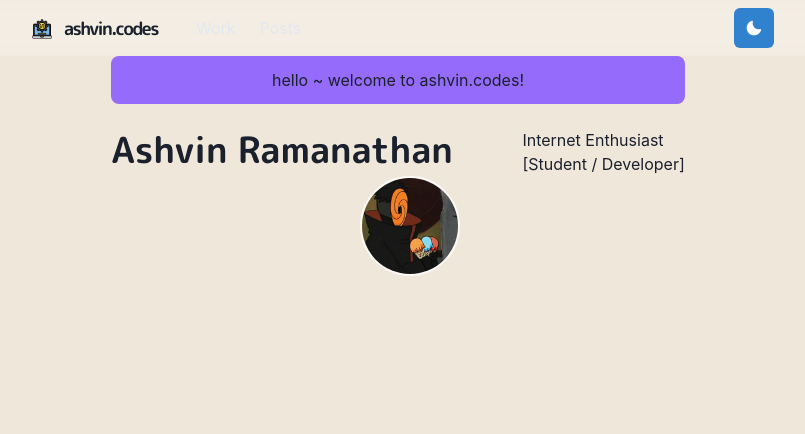
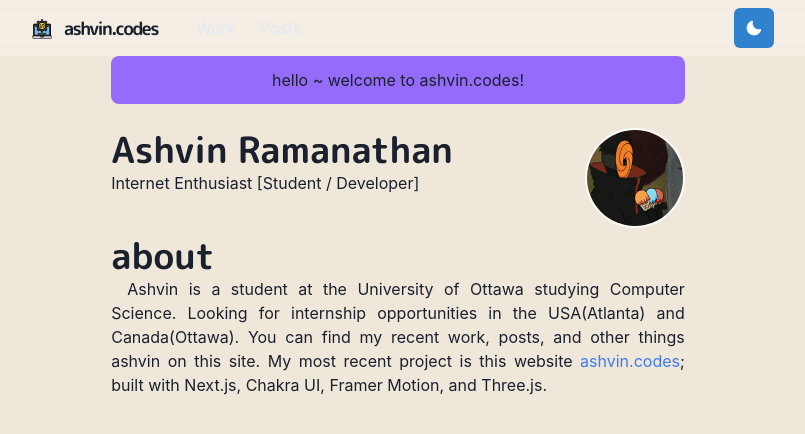
Before and after one commit to shvin/ashvin.codes, a Next.js app: page / in a window 1280 px wide. Shown: the top 434 px of the page, without its empty margins (242-1047 px from the left). Built offline with nearby package versions, Linux system fonts and the light colour scheme.

Commit message:
added paragraph section comp and index.js aboutme

```diff
--- /dev/null
+++ b/components/para.js
@@ -0,0 +1,8 @@
+import styled from '@emotion/styled'
+
+const Para = styled.p`
+    text-align: justify;
+    text-indent: 1em;
+`
+
+export default Para
--- /dev/null
+++ b/components/section.js
@@ -0,0 +1,21 @@
+import { motion } from 'framer-motion'
+import { chakra, shouldForwardProp} from '@chakra-ui/react'
+
+const StyledDiv = chakra(motion.div, {
+    shouldForwardProp: prop => {
+        return shouldForwardProp(prop) || prop === 'transition'
+    }
+})
+
+const Section = ({ children, delay = 0 }) => (
+    <StyledDiv
+        initial={{ y: 10, opacity: 0 }}
+        animate={{ y: 0, opacity: 1 }}
+        transition={{ duration: 0.8, delay }}
+        mb={6}
+    >
+        {children}
+    </StyledDiv>
+)
+
+export default Section
--- a/pages/index.js
+++ b/pages/index.js
@@ -1,19 +1,34 @@
-import { Container, Box, Heading, Image, useColorModeValue } from '@chakra-ui/react'
+import {
+    Container,
+    Box,
+    Heading,
+    Image,
+    Link,
+    useColorModeValue
+} from '@chakra-ui/react'
+import NextLink from 'next/link'
+import Section from '../components/section'
+import Para from '../components/para'
 
 const Page = () => {
     return (
         <Container>
-            <Box borderRadius="lg" bg={useColorModeValue('#946bfa', '#946bfa')} p={3} mb={6} align="center">
+            <Box
+            borderRadius="lg"
+            bg={useColorModeValue('#946bfa', '#946bfa')}
+            p={3}
+            mb={6}
+            align="center"
+            >
                 hello ~ welcome to ashvin.codes!
             </Box>
 
-            <Box display={{md: 'flex'}}>
+            <Box display={{ md: 'flex' }}>
                 <Box flexGrow={1}>
                     <Heading as="h2" variant="page-title">
                         Ashvin Ramanathan
                     </Heading>
-                </Box>
-            <p>Internet Enthusiast <br /> [Student / Developer]</p>
+                <p>Internet Enthusiast [Student / Developer]</p>
                 </Box>
                 <Box
                 flexShrink={0}
@@ -32,6 +47,25 @@ const Page = () => {
                     alt="Profile Picture"
                     />
                 </Box>
+            </Box>
+
+            <Section delay={0.1}>
+                <Heading as="h3" variant="section-title">
+                    about
+                </Heading>
+                <Para>
+                    Ashvin is a student at the University of Ottawa studying Computer Science.
+                    Looking for internship opportunities in the USA(Atlanta) and Canada(Ottawa).
+                    You can find my recent work, posts, and other things ashvin on this site.
+                    My most recent project is this website {' '}
+                    <NextLink href="/works/ashvincodes">
+                        <Link>
+                            ashvin.codes
+                        </Link>
+                    </NextLink>
+                    ; built with Next.js, Chakra UI, Framer Motion, and Three.js.
+                </Para>
+            </Section>
         </Container>
     )
 }
```
Lines whose indentation alone changed are shown as unchanged.
